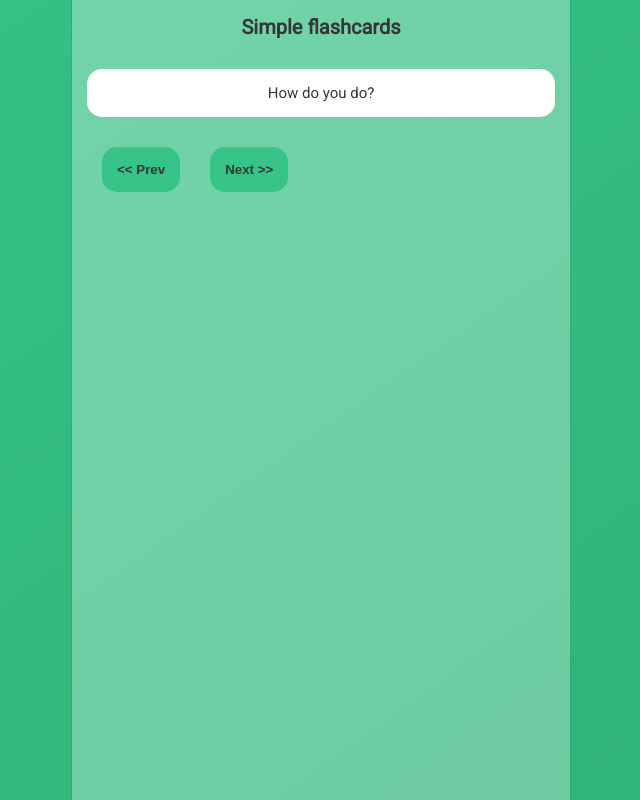
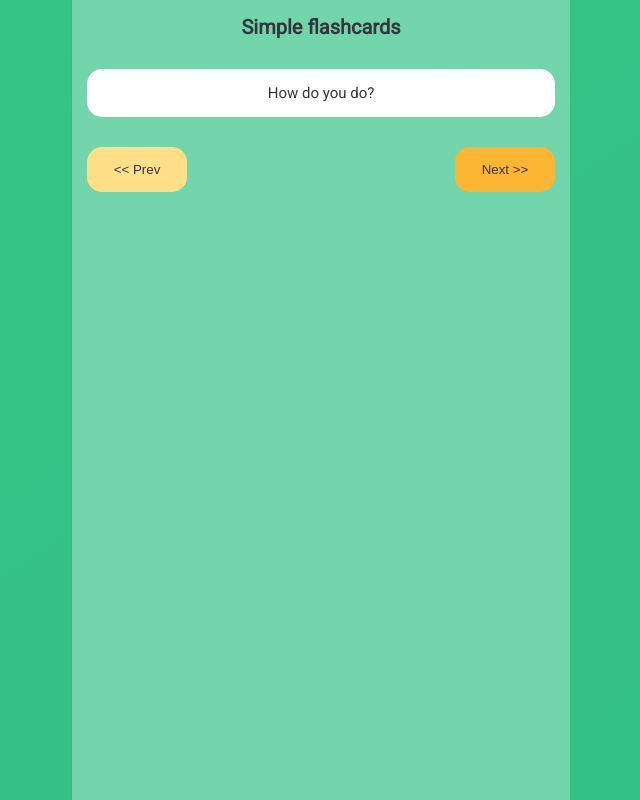
Before and after one commit to Ziomeka/flashcardAngularStudy, an Angular app: page / in a window 1280 px wide. Both pictures are taken after a click on the button "Next >>". Shown: the whole page, without its empty margins (319-959 px from the left). Built offline with nearby package versions, Linux system fonts and the light colour scheme.

Commit message:
Make flascards controls nice

```diff
--- a/src/abstract.scss
+++ b/src/abstract.scss
@@ -25,7 +25,10 @@ $width-sm: 500px;
 $white: #fff;
 $black-coal: #36353c;
 $green-jungle-start: #36c386;
-$green-jungle-end: #2fb275;
+$green-jungle-end: darken($green-jungle-start, .5);
+$yellow: #ffdf88;
+$yellow-sun: #fdb633;
+$yellow-carrot: #fc802a;
 $white-transparent: rgba(255, 255, 255, .3);
 
 // Distances
--- a/src/app/components/flashcards-controls/flashcards-controls.component.html
+++ b/src/app/components/flashcards-controls/flashcards-controls.component.html
@@ -1,5 +1,5 @@
 <div class="controls">
-  <button (click)="prev()" *ngIf="showPrev" class="btn"><< Prev</button>
-  <button (click)="next()" *ngIf="showNext" class="btn">Next >></button>
-  <button (click)="reset()" *ngIf="showReset" class="btn">Restart</button>
+  <button (click)="prev()" *ngIf="showPrev" class="btn controls__btn controls__btn--prev"><< Prev</button>
+  <button (click)="next()" *ngIf="showNext" class="btn controls__btn controls__btn--next">Next >></button>
+  <button (click)="reset()" *ngIf="showReset" class="btn controls__btn controls__btn--restart">Restart</button>
 </div>
--- a/src/app/components/flashcards-controls/flashcards-controls.component.scss
+++ b/src/app/components/flashcards-controls/flashcards-controls.component.scss
@@ -1,4 +1,30 @@
 @import '../../../abstract.scss';
 .controls {
   padding: $standard-space;
+  display: flex;
+  &__btn {
+    padding: $standard-space;
+    border-radius: $standard-space;
+    border: 0;
+    color: $black-coal;
+    width: 10rem;
+    cursor: pointer;
+    @media (pointer: fine) {
+      &:hover {
+        font-weight: bold;
+        box-shadow: 0 0 .5rem 0 rgba(0,0,0,0.75);
+      }
+    }
+    &--next {
+      background-color: $yellow-sun;
+      margin-left: auto;
+    }
+    &--restart {
+      background-color: $yellow-carrot;
+      margin-left: auto;
+    }
+    &--prev {
+      background-color: $yellow;
+    }
+  }
 }
--- a/src/styles.scss
+++ b/src/styles.scss
@@ -14,13 +14,3 @@ html {
   color: $black-coal;
   background: linear-gradient(145deg, $green-jungle-start, $green-jungle-end);
 }
-
-.btn {
-  margin: 0 $standard-space;
-  padding: $standard-space;
-  border-radius: $standard-space;
-  border: 0;
-  color: $black-coal;
-  font-weight: bold;
-  background-color: $green-jungle-start;
-}
```
